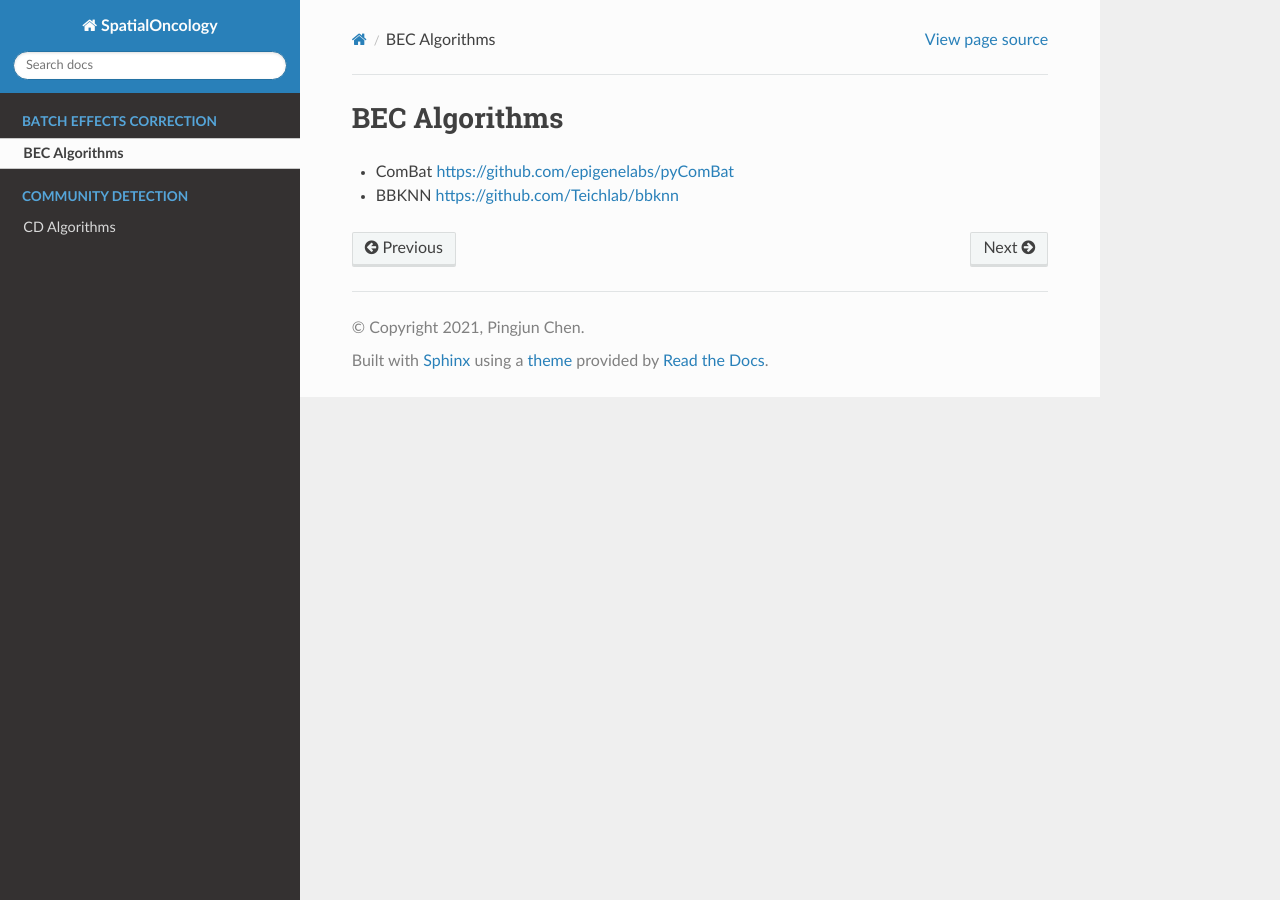
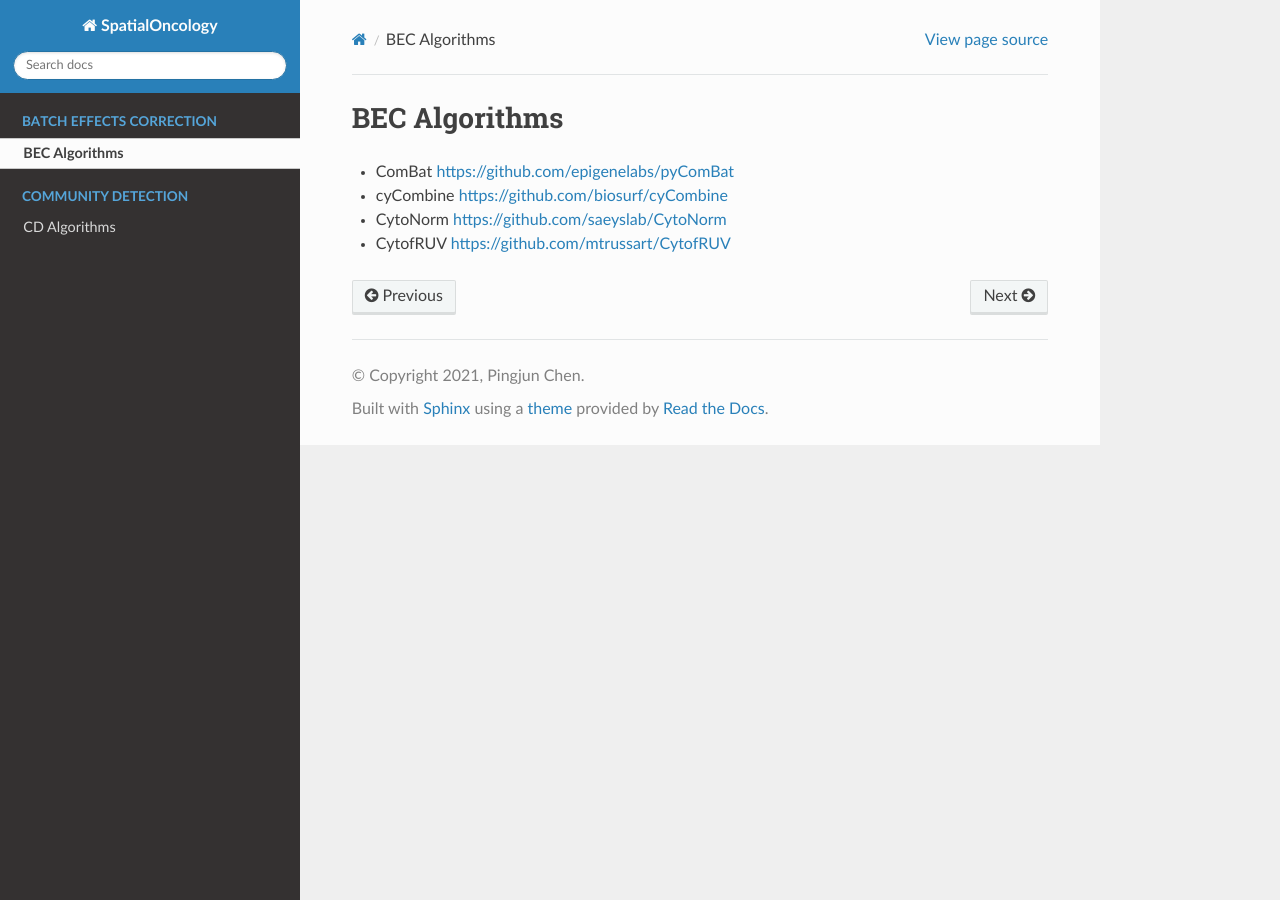
Before and after one commit to PingjunChen/MultiplexedSingleCellSpatialBiology, a Sphinx documentation site: the page built from docs/source/batch_effects_correction.rst, in a window 1280 px wide. Built offline with Sphinx 7.4.7 and the Read the Docs theme 2.0.0, drawn with Linux system fonts in a browser that asks for light colours.

Commit message:
update batch effects correction

```diff
--- a/docs/source/batch_effects_correction.rst
+++ b/docs/source/batch_effects_correction.rst
@@ -1,4 +1,6 @@
 BEC Algorithms
 --------
 * ComBat https://github.com/epigenelabs/pyComBat
-* BBKNN https://github.com/Teichlab/bbknn
+* cyCombine https://github.com/biosurf/cyCombine
+* CytoNorm https://github.com/saeyslab/CytoNorm
+* CytofRUV https://github.com/mtrussart/CytofRUV
```
